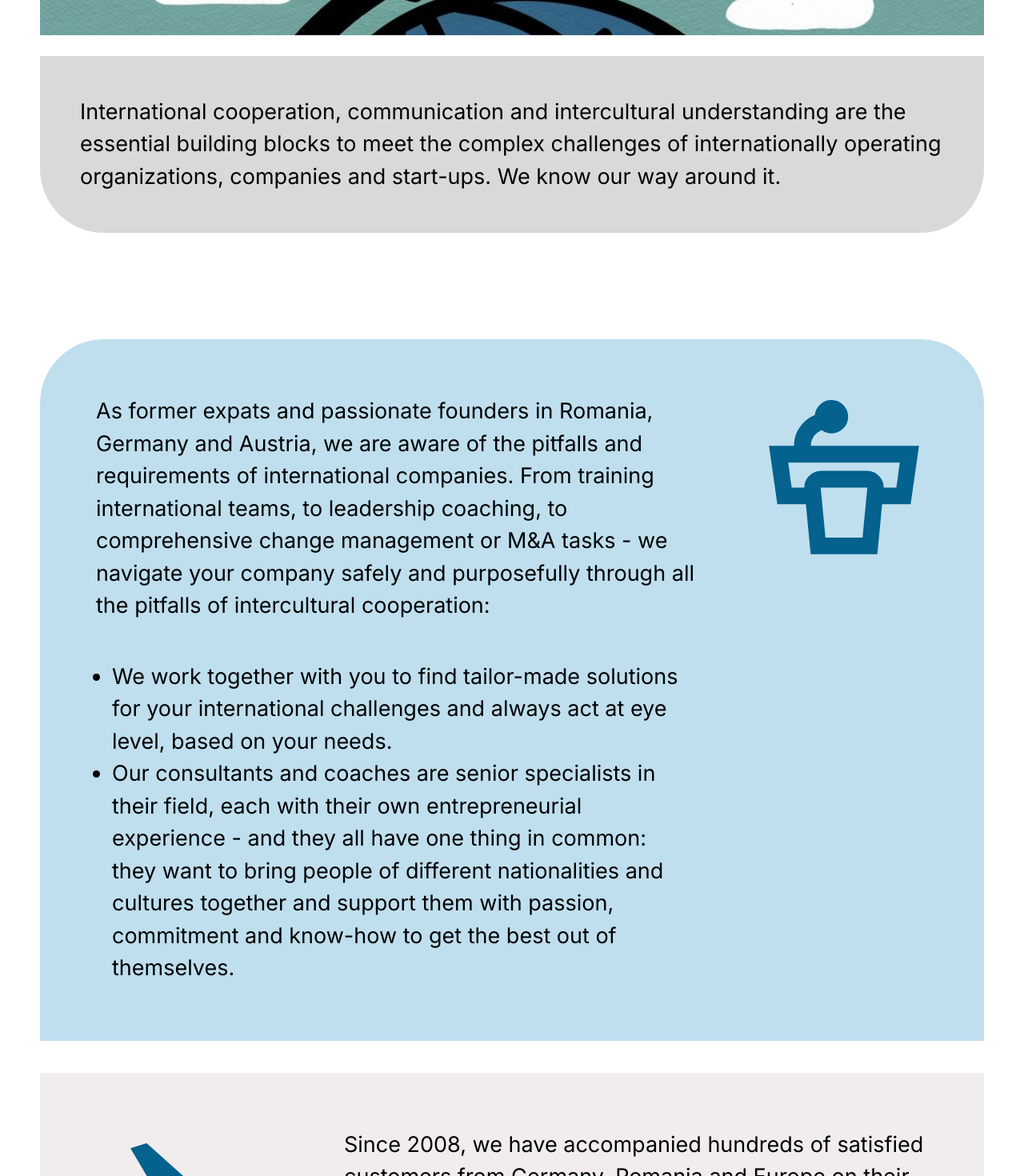
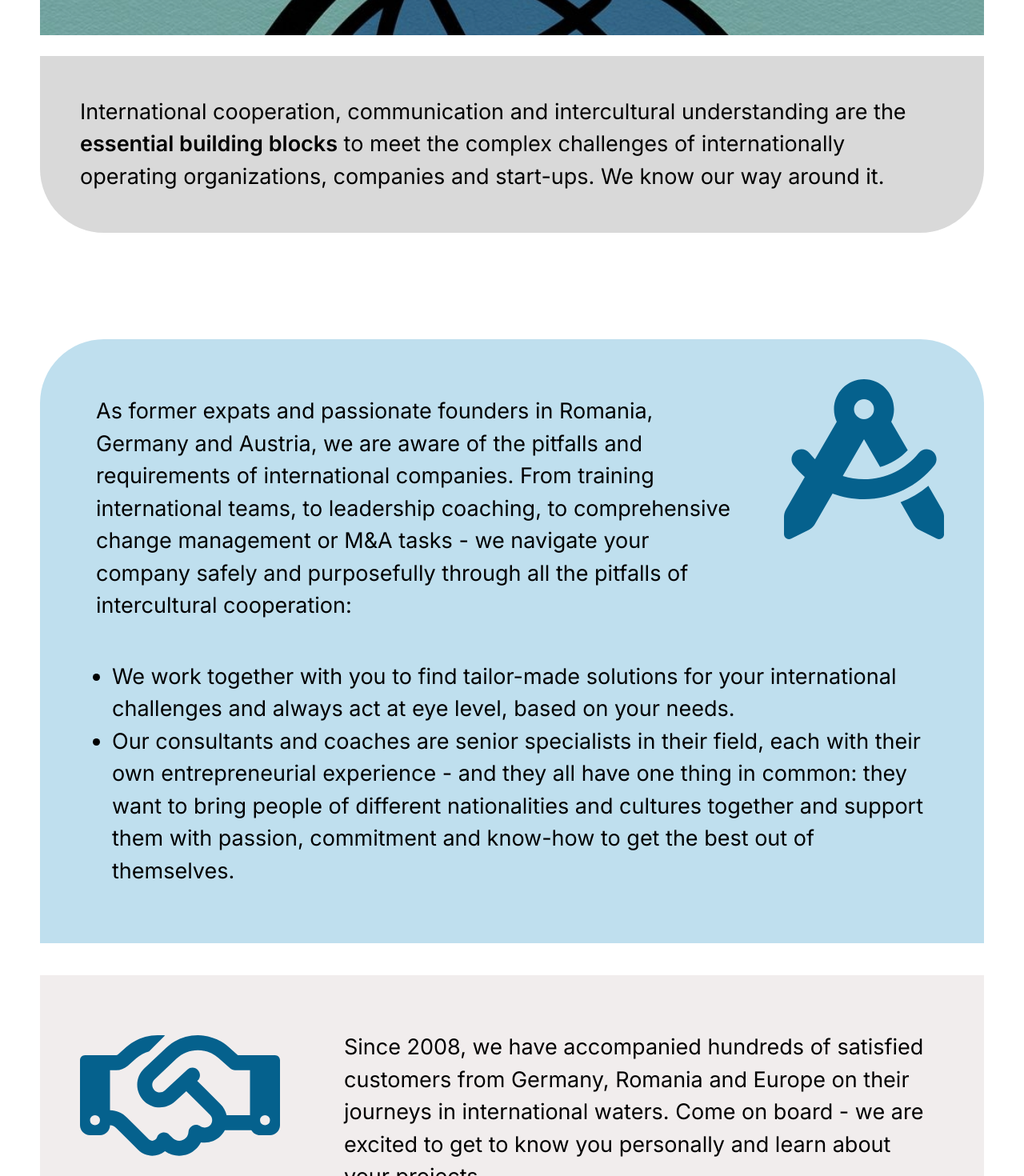
Before and after one commit to abravo83/citycompass-angular-web, an Angular app: page /experiences in a window 1280 px wide. Shown: the part 1240-2710 px from the top of the page at 80% size. Built offline with nearby package versions, Linux system fonts and the light colour scheme.

Commit message:
Finishined experiences

```diff
--- a/src/app/components/experiences/experiences.component.html
+++ b/src/app/components/experiences/experiences.component.html
@@ -51,7 +51,7 @@
     >
       <figure>
         <img
-          class="w-full"
+          class="w-full -mt-12 2xl:mt-0"
           src="./assets/img/globe_draw-1024.webp"
           alt="An abstract image in green tone"
         />
@@ -62,9 +62,9 @@
     >
       <p class="2xl:mt-4">
         International cooperation, communication and intercultural understanding
-        are the essential building blocks to meet the complex challenges of
-        internationally operating organizations, companies and start-ups. We
-        know our way around it.
+        are the <span class="font-semibold">essential building blocks</span> to
+        meet the complex challenges of internationally operating organizations,
+        companies and start-ups. We know our way around it.
       </p>
     </div>
   </section>
@@ -84,7 +84,7 @@
           pitfalls of intercultural cooperation:
         </p>
         <figure class="xl:hidden">
-          <svg
+          <!-- <svg
             xmlns="http://www.w3.org/2000/svg"
             height="200"
             viewBox="0 -960 960 960"
@@ -95,10 +95,20 @@
               xmlns="http://www.w3.org/2000/svg"
               d="M500-780q0 33-23.5 56.5T420-700q-13 0-24-3.5T374-715q-24 8-38.5 29T321-640h519l-40 280H604v-80h127q5-30 8.5-60t8.5-60H212q5 30 8.5 60t8.5 60h127v80H160l-40-280h120q0-49 27-89t73-59q3-31 26-51.5t54-20.5q33 0 56.5 23.5T500-780ZM391-200h178l23-240H368l23 240Zm-71 80-30-312q-4-35 20-61.5t59-26.5h222q35 0 59 26.5t20 61.5l-30 312H320Z"
             />
+          </svg> -->
+          <svg
+            xmlns="http://www.w3.org/2000/svg"
+            viewBox="0 0 512 512"
+            class="w-[200px] fill-[#05618d] mx-auto"
+          >
+            <!--Font Awesome Free 6.5.2 by @fontawesome - https://fontawesome.com License - https://fontawesome.com/license/free Copyright 2024 Fonticons, Inc.-->
+            <path
+              d="M352 96c0 14.3-3.1 27.9-8.8 40.2L396 227.4c-23.7 25.3-54.2 44.1-88.5 53.6L256 192h0 0l-68 117.5c21.5 6.8 44.3 10.5 68.1 10.5c70.7 0 133.8-32.7 174.9-84c11.1-13.8 31.2-16 45-5s16 31.2 5 45C428.1 341.8 347 384 256 384c-35.4 0-69.4-6.4-100.7-18.1L98.7 463.7C94 471.8 87 478.4 78.6 482.6L23.2 510.3c-5 2.5-10.9 2.2-15.6-.7S0 501.5 0 496V440.6c0-8.4 2.2-16.7 6.5-24.1l60-103.7C53.7 301.6 41.8 289.3 31.2 276c-11.1-13.8-8.8-33.9 5-45s33.9-8.8 45 5c5.7 7.1 11.8 13.8 18.2 20.1l69.4-119.9c-5.6-12.2-8.8-25.8-8.8-40.2c0-53 43-96 96-96s96 43 96 96zm21 297.9c32.6-12.8 62.5-30.8 88.9-52.9l43.7 75.5c4.2 7.3 6.5 15.6 6.5 24.1V496c0 5.5-2.9 10.7-7.6 13.6s-10.6 3.2-15.6 .7l-55.4-27.7c-8.4-4.2-15.4-10.8-20.1-18.9L373 393.9zM256 128a32 32 0 1 0 0-64 32 32 0 1 0 0 64z"
+            />
           </svg>
         </figure>
         <ul
-          class="ml-[20px] font-Inter font-normal mt-2 text-[4vw] xl:text-[27px] p-[20px]"
+          class="ml-[20px] font-Inter font-normal mt-2 text-[4vw] xl:text-[27px] p-[20px] block xl:hidden"
         >
           <li class="list-disc">
             We work together with you to find tailor-made solutions for your
@@ -115,7 +125,7 @@
         </ul>
       </div>
       <figure class="hidden xl:block">
-        <svg
+        <!-- <svg
           xmlns="http://www.w3.org/2000/svg"
           height="250"
           viewBox="0 -960 960 960"
@@ -126,9 +136,35 @@
             xmlns="http://www.w3.org/2000/svg"
             d="M500-780q0 33-23.5 56.5T420-700q-13 0-24-3.5T374-715q-24 8-38.5 29T321-640h519l-40 280H604v-80h127q5-30 8.5-60t8.5-60H212q5 30 8.5 60t8.5 60h127v80H160l-40-280h120q0-49 27-89t73-59q3-31 26-51.5t54-20.5q33 0 56.5 23.5T500-780ZM391-200h178l23-240H368l23 240Zm-71 80-30-312q-4-35 20-61.5t59-26.5h222q35 0 59 26.5t20 61.5l-30 312H320Z"
           />
+        </svg> -->
+        <svg
+          xmlns="http://www.w3.org/2000/svg"
+          viewBox="0 0 512 512"
+          class="w-[200px] h-[200px] fill-[#05618d] mx-auto"
+        >
+          <!--Font Awesome Free 6.5.2 by @fontawesome - https://fontawesome.com License - https://fontawesome.com/license/free Copyright 2024 Fonticons, Inc.-->
+          <path
+            d="M352 96c0 14.3-3.1 27.9-8.8 40.2L396 227.4c-23.7 25.3-54.2 44.1-88.5 53.6L256 192h0 0l-68 117.5c21.5 6.8 44.3 10.5 68.1 10.5c70.7 0 133.8-32.7 174.9-84c11.1-13.8 31.2-16 45-5s16 31.2 5 45C428.1 341.8 347 384 256 384c-35.4 0-69.4-6.4-100.7-18.1L98.7 463.7C94 471.8 87 478.4 78.6 482.6L23.2 510.3c-5 2.5-10.9 2.2-15.6-.7S0 501.5 0 496V440.6c0-8.4 2.2-16.7 6.5-24.1l60-103.7C53.7 301.6 41.8 289.3 31.2 276c-11.1-13.8-8.8-33.9 5-45s33.9-8.8 45 5c5.7 7.1 11.8 13.8 18.2 20.1l69.4-119.9c-5.6-12.2-8.8-25.8-8.8-40.2c0-53 43-96 96-96s96 43 96 96zm21 297.9c32.6-12.8 62.5-30.8 88.9-52.9l43.7 75.5c4.2 7.3 6.5 15.6 6.5 24.1V496c0 5.5-2.9 10.7-7.6 13.6s-10.6 3.2-15.6 .7l-55.4-27.7c-8.4-4.2-15.4-10.8-20.1-18.9L373 393.9zM256 128a32 32 0 1 0 0-64 32 32 0 1 0 0 64z"
+          />
         </svg>
       </figure>
     </div>
+    <ul
+      class="ml-[20px] font-Inter font-normal mt-2 text-[4vw] xl:text-[27px] p-[20px] hidden xl:block"
+    >
+      <li class="list-disc">
+        We work together with you to find tailor-made solutions for your
+        international challenges and always act at eye level, based on your
+        needs.
+      </li>
+      <li class="list-disc">
+        Our consultants and coaches are senior specialists in their field, each
+        with their own entrepreneurial experience - and they all have one thing
+        in common: they want to bring people of different nationalities and
+        cultures together and support them with passion, commitment and know-how
+        to get the best out of themselves.
+      </li>
+    </ul>
   </section>
   <section
     class="mt-[-20px] md:mt-[20px] xl:mt-[40px] bg-[#F1EDED] p-[20px] md:p-[50px] rounded-b-[80px] font-Inter font-normal text-[4vw] xl:text-[27px]"
@@ -137,7 +173,7 @@
       class="flex flex-col xl:flex-row gap-[20px] md:gap-[40px] justify-evenly"
     >
       <figure>
-        <svg
+        <!-- <svg
           xmlns="http://www.w3.org/2000/svg"
           height="250"
           viewBox="0 -960 960 960"
@@ -147,6 +183,16 @@
           <path
             xmlns="http://www.w3.org/2000/svg"
             d="M120-120v-80h720v80H120Zm74-200L80-514l62-12 70 62 192-52-162-274 78-24 274 246 200-54q32-9 58 12t26 56q0 22-13.5 39T830-492L194-320Z"
+          />
+        </svg> -->
+        <svg
+          xmlns="http://www.w3.org/2000/svg"
+          viewBox="0 0 640 512"
+          class="w-[250px] h-[200px] my-0 mx-auto fill-[#05618d]"
+        >
+          <!-- Font Awesome Free 6.5.1 by @fontawesome - https://fontawesome.com License - https://fontawesome.com/license/free Copyright 2024 Fonticons, Inc.-->
+          <path
+            d="M272.2 64.6l-51.1 51.1c-15.3 4.2-29.5 11.9-41.5 22.5L153 161.9C142.8 171 129.5 176 115.8 176H96V304c20.4 .6 39.8 8.9 54.3 23.4l35.6 35.6 7 7 0 0L219.9 397c6.2 6.2 16.4 6.2 22.6 0c1.7-1.7 3-3.7 3.7-5.8c2.8-7.7 9.3-13.5 17.3-15.3s16.4 .6 22.2 6.5L296.5 393c11.6 11.6 30.4 11.6 41.9 0c5.4-5.4 8.3-12.3 8.6-19.4c.4-8.8 5.6-16.6 13.6-20.4s17.3-3 24.4 2.1c9.4 6.7 22.5 5.8 30.9-2.6c9.4-9.4 9.4-24.6 0-33.9L340.1 243l-35.8 33c-27.3 25.2-69.2 25.6-97 .9c-31.7-28.2-32.4-77.4-1.6-106.5l70.1-66.2C303.2 78.4 339.4 64 377.1 64c36.1 0 71 13.3 97.9 37.2L505.1 128H544h40 40c8.8 0 16 7.2 16 16V352c0 17.7-14.3 32-32 32H576c-11.8 0-22.2-6.4-27.7-16H463.4c-3.4 6.7-7.9 13.1-13.5 18.7c-17.1 17.1-40.8 23.8-63 20.1c-3.6 7.3-8.5 14.1-14.6 20.2c-27.3 27.3-70 30-100.4 8.1c-25.1 20.8-62.5 19.5-86-4.1L159 404l-7-7-35.6-35.6c-5.5-5.5-12.7-8.7-20.4-9.3C96 369.7 81.6 384 64 384H32c-17.7 0-32-14.3-32-32V144c0-8.8 7.2-16 16-16H56 96h19.8c2 0 3.9-.7 5.3-2l26.5-23.6C175.5 77.7 211.4 64 248.7 64H259c4.4 0 8.9 .2 13.2 .6zM544 320V176H496c-5.9 0-11.6-2.2-15.9-6.1l-36.9-32.8c-18.2-16.2-41.7-25.1-66.1-25.1c-25.4 0-49.8 9.7-68.3 27.1l-70.1 66.2c-10.3 9.8-10.1 26.3 .5 35.7c9.3 8.3 23.4 8.1 32.5-.3l71.9-66.4c9.7-9 24.9-8.4 33.9 1.4s8.4 24.9-1.4 33.9l-.8 .8 74.4 74.4c10 10 16.5 22.3 19.4 35.1H544zM64 336a16 16 0 1 0 -32 0 16 16 0 1 0 32 0zm528 16a16 16 0 1 0 0-32 16 16 0 1 0 0 32z"
           />
         </svg>
       </figure>
```
